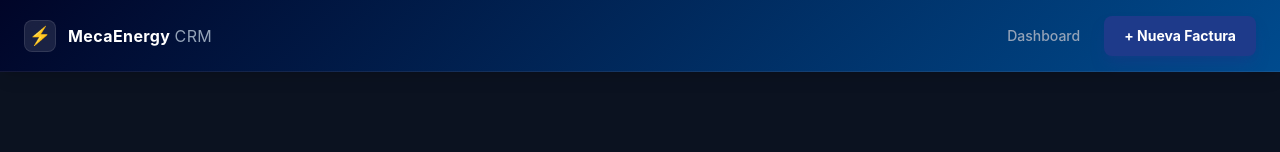
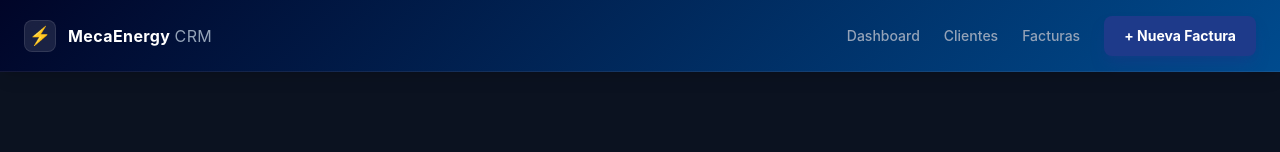
Before and after one commit to ismaelz001/RapidEnergy, a Next.js app: page / in a window 1280 px wide. Shown: the top 152 px of the page. Built offline with nearby package versions, Linux system fonts and the light colour scheme.

Commit message:
feat: Añadir enlaces CRM (Clientes y Facturas) al header nav

```diff
--- a/app/layout.js
+++ b/app/layout.js
@@ -27,6 +27,12 @@ export default function RootLayout({ children }) {
               <a href="/dashboard" className="text-sm font-medium text-[#94A3B8] hover:text-white transition">
                 Dashboard
               </a>
+              <a href="/clientes" className="text-sm font-medium text-[#94A3B8] hover:text-white transition">
+                Clientes
+              </a>
+              <a href="/facturas" className="text-sm font-medium text-[#94A3B8] hover:text-white transition">
+                Facturas
+              </a>
               <a href="/wizard/new/step-1-factura" className="inline-flex items-center justify-center h-10 px-5 text-sm font-bold text-white bg-[#1E3A8A] hover:bg-[#172554] rounded-lg shadow-lg shadow-blue-900/40 transition-all hover:scale-105 active:scale-95">
                 + Nueva Factura
               </a>
```
